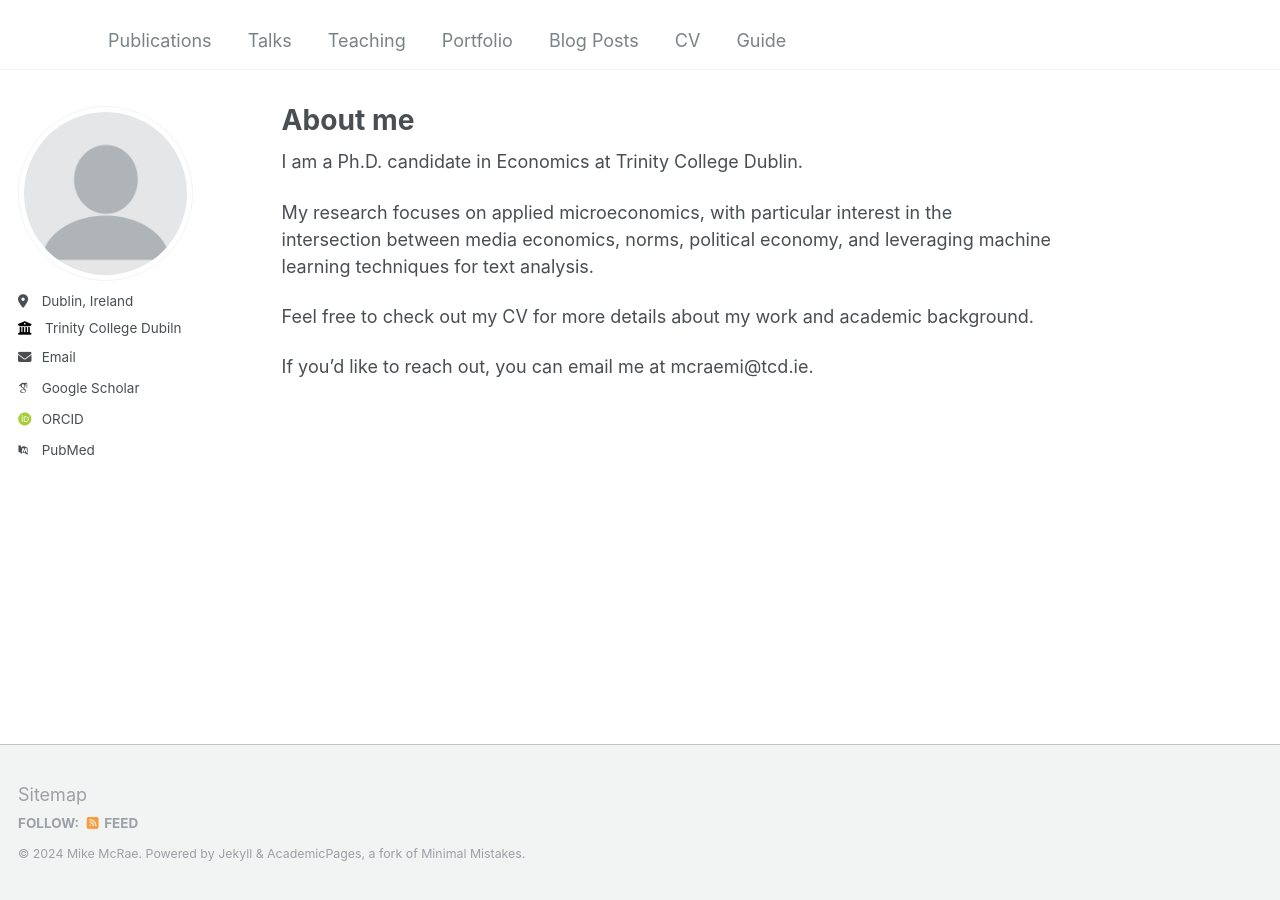
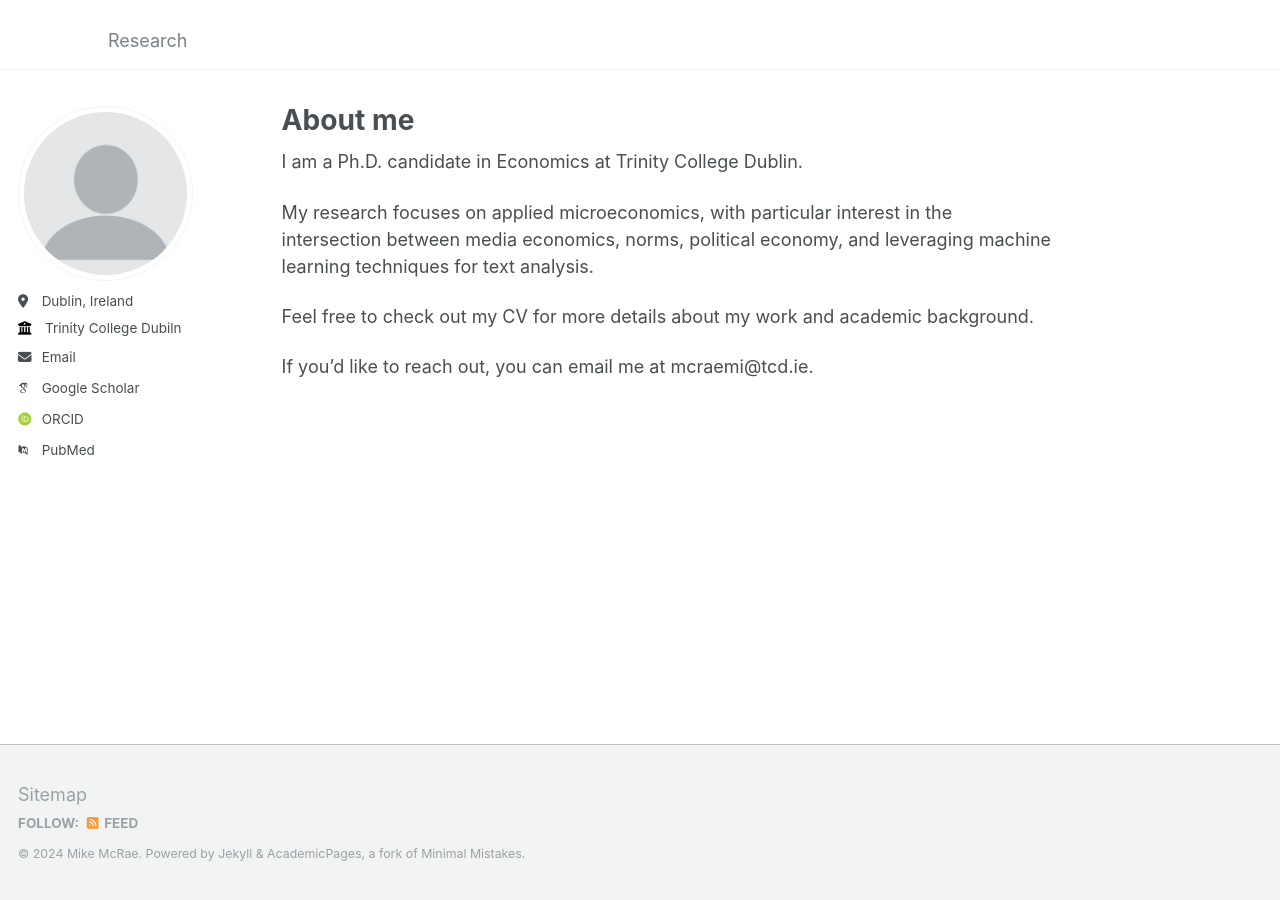
Before and after one commit to mike-mcrae/mike-mcrae.github.io, a Jekyll site: the page built from _pages/about.md, in a window 1280 px wide. Built offline with Jekyll 4.4.1, drawn with Linux system fonts in a browser that asks for light colours; some web fonts are replaced.

Commit message:
Update navigation.yml

```diff
--- a/_data/navigation.yml
+++ b/_data/navigation.yml
@@ -5,23 +5,5 @@
 # prevent it from being included in the site.
 
 main:
-  - title: "Publications"
-    url: /publications/
-
-  - title: "Talks"
-    url: /talks/
-
-  - title: "Teaching"
-    url: /teaching/
-
-  - title: "Portfolio"
-    url: /portfolio/
-
-  - title: "Blog Posts"
-    url: /year-archive/
-
-  - title: "CV"
-    url: /cv/
-
-  - title: "Guide"
-    url: /markdown/
+  - title: "Research"
+    url: /reserach/
```
